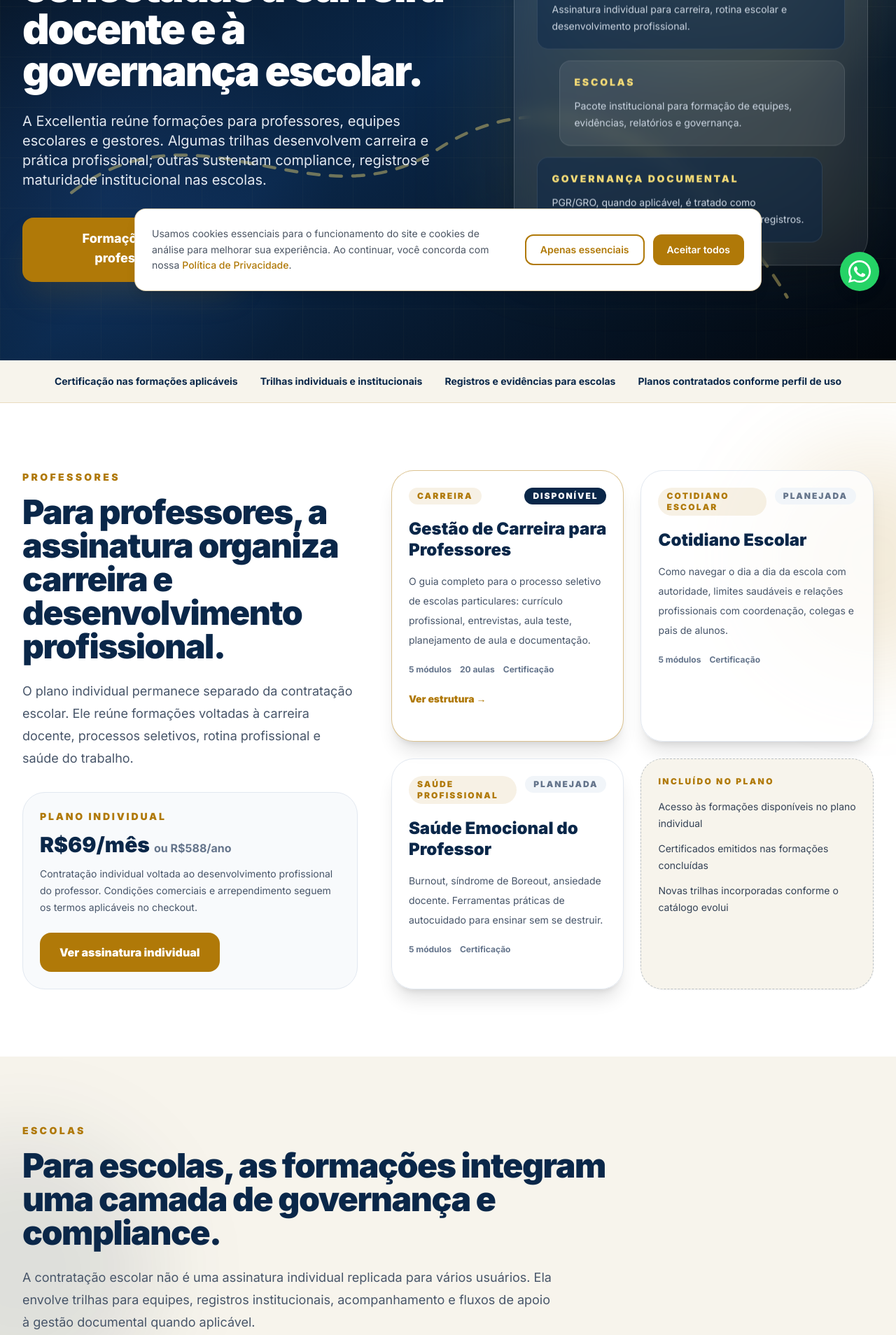
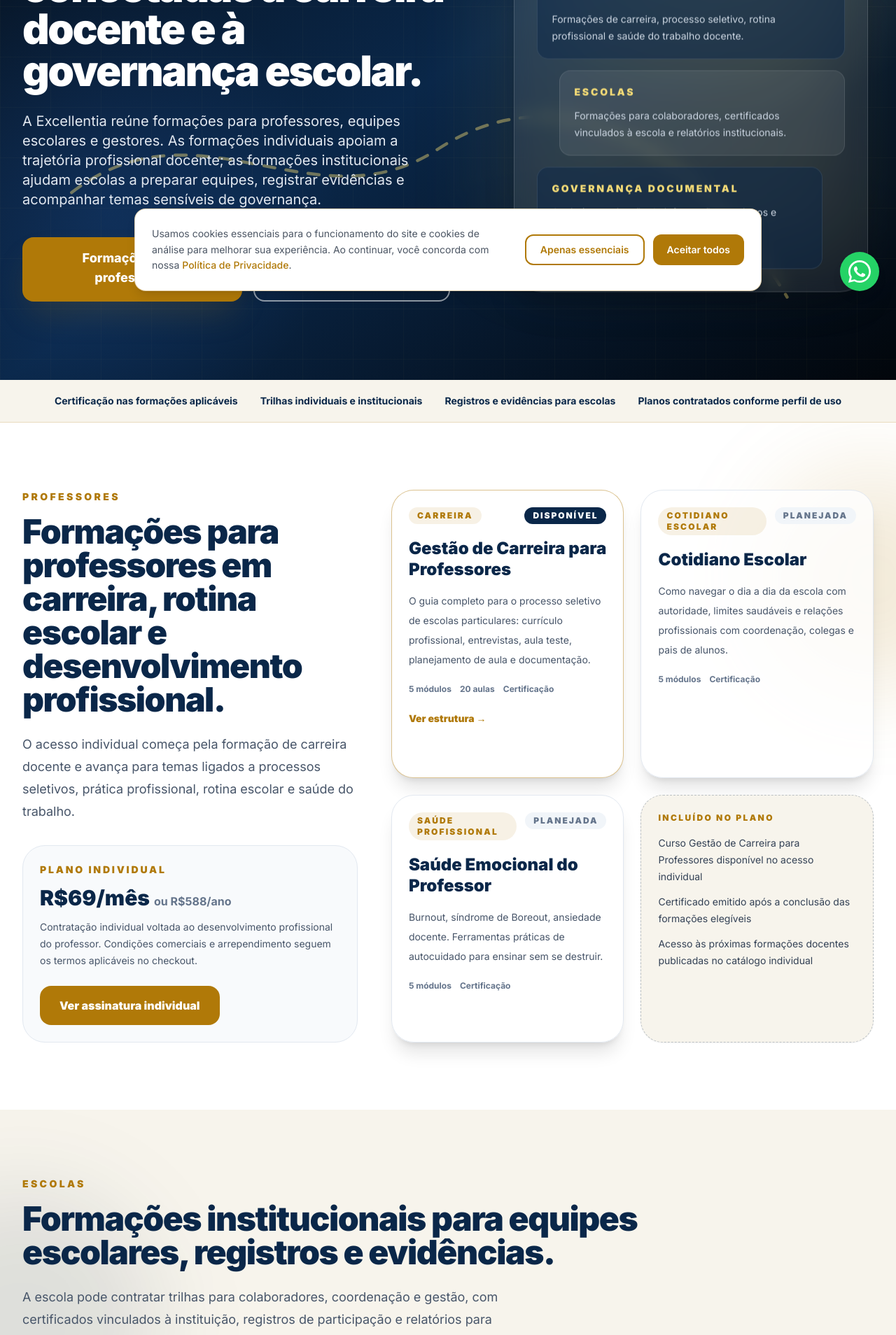
Before and after one commit to CACFLeite/excellentia-site, a Next.js app: page /cursos in a window 1280 px wide. Shown: the part 360-2268 px from the top of the page at 70% size. Built offline with nearby package versions, Linux system fonts and the light colour scheme; no server answers.

Commit message:
Make formations copy public-facing

```diff
--- a/src/app/(main)/cursos/page.tsx
+++ b/src/app/(main)/cursos/page.tsx
@@ -9,15 +9,15 @@
 };
 
 const professorPlanItems = [
-  'Acesso às formações disponíveis no plano individual',
-  'Certificados emitidos nas formações concluídas',
-  'Novas trilhas incorporadas conforme o catálogo evolui',
+  'Curso Gestão de Carreira para Professores disponível no acesso individual',
+  'Certificado emitido após a conclusão das formações elegíveis',
+  'Acesso às próximas formações docentes publicadas no catálogo individual',
 ];
 
 const schoolPlanItems = [
-  'Formações destinadas a colaboradores, coordenação e gestão escolar',
-  'Certificados, registros e relatórios vinculados à escola',
-  'Apoio a fluxos institucionais de governança, documentação e acompanhamento',
+  'Acesso para colaboradores indicados pela escola',
+  'Certificados e registros vinculados à instituição contratante',
+  'Relatórios e acompanhamento conforme o escopo contratado',
 ];
 
 const institutionalLayers = [
@@ -30,8 +30,8 @@
     text: 'Certificados, registros de participação e relatórios ajudam a escola a acompanhar lacunas sem depender de controles informais.',
   },
   {
-    title: 'Documentos e fluxos institucionais',
-    text: 'PGR/GRO não aparece como formação isolada: entra como documento e processo de gestão que pode ser apoiado por dados, registros e orientação operacional.',
+    title: 'PGR/GRO e gestão documental',
+    text: 'A escola pode reunir informações, responsáveis, registros e evidências para apoiar a elaboração, revisão e acompanhamento dos documentos institucionais aplicáveis.',
   },
 ];
 
@@ -101,7 +101,7 @@
               Trilhas formativas conectadas à carreira docente e à governança escolar.
             </h1>
             <p className="mt-7 max-w-2xl text-lg leading-8 text-slate-200 md:text-xl">
-              A Excellentia reúne formações para professores, equipes escolares e gestores. Algumas trilhas desenvolvem carreira e prática profissional; outras sustentam compliance, registros e maturidade institucional nas escolas.
+              A Excellentia reúne formações para professores, equipes escolares e gestores. As formações individuais apoiam a trajetória profissional docente; as formações institucionais ajudam escolas a preparar equipes, registrar evidências e acompanhar temas sensíveis de governança.
             </p>
             <div className="mt-10 flex flex-col gap-4 sm:flex-row">
               <Link href="#professores" className="rounded-2xl bg-gold px-8 py-4 text-center text-lg font-extrabold text-white shadow-2xl shadow-gold/20 transition hover:bg-yellow-600">
@@ -120,15 +120,15 @@
               <div className="mt-8 grid grid-cols-1 gap-4">
                 <div className="rounded-2xl border border-white/10 bg-navy/50 p-5">
                   <div className="text-sm font-black uppercase tracking-[0.2em] text-gold-light">Professores</div>
-                  <p className="mt-3 text-sm leading-6 text-slate-300">Assinatura individual para carreira, rotina escolar e desenvolvimento profissional.</p>
+                  <p className="mt-3 text-sm leading-6 text-slate-300">Formações de carreira, processo seletivo, rotina profissional e saúde do trabalho docente.</p>
                 </div>
                 <div className="ml-8 rounded-2xl border border-white/10 bg-white/[0.08] p-5">
                   <div className="text-sm font-black uppercase tracking-[0.2em] text-gold-light">Escolas</div>
-                  <p className="mt-3 text-sm leading-6 text-slate-300">Pacote institucional para formação de equipes, evidências, relatórios e governança.</p>
+                  <p className="mt-3 text-sm leading-6 text-slate-300">Formações para colaboradores, certificados vinculados à escola e relatórios institucionais.</p>
                 </div>
                 <div className="mr-8 rounded-2xl border border-white/10 bg-navy/50 p-5">
                   <div className="text-sm font-black uppercase tracking-[0.2em] text-gold-light">Governança documental</div>
-                  <p className="mt-3 text-sm leading-6 text-slate-300">PGR/GRO, quando aplicável, é tratado como documento e rotina institucional apoiada por registros.</p>
+                  <p className="mt-3 text-sm leading-6 text-slate-300">Apoio à organização de informações, registros e responsáveis para documentos institucionais aplicáveis.</p>
                 </div>
               </div>
             </div>
@@ -153,9 +153,9 @@
           <div className="grid grid-cols-1 gap-12 lg:grid-cols-[.82fr_1.18fr]">
             <div>
               <div className="mb-4 text-sm font-black uppercase tracking-[0.24em] text-gold">professores</div>
-              <h2 className="text-3xl font-black tracking-[-0.03em] text-navy md:text-5xl">Para professores, a assinatura organiza carreira e desenvolvimento profissional.</h2>
+              <h2 className="text-3xl font-black tracking-[-0.03em] text-navy md:text-5xl">Formações para professores em carreira, rotina escolar e desenvolvimento profissional.</h2>
               <p className="mt-6 text-lg leading-8 text-slate-600">
-                O plano individual permanece separado da contratação escolar. Ele reúne formações voltadas à carreira docente, processos seletivos, rotina profissional e saúde do trabalho.
+                O acesso individual começa pela formação de carreira docente e avança para temas ligados a processos seletivos, prática profissional, rotina escolar e saúde do trabalho.
               </p>
               <div className="mt-8 rounded-[2rem] border border-slate-200 bg-slate-50 p-6">
                 <div className="text-sm font-black uppercase tracking-[0.2em] text-gold">Plano individual</div>
@@ -189,9 +189,9 @@
         <div className="relative mx-auto max-w-7xl px-4 sm:px-6 lg:px-8">
           <div className="max-w-4xl">
             <div className="mb-4 text-sm font-black uppercase tracking-[0.24em] text-gold">escolas</div>
-            <h2 className="text-3xl font-black tracking-[-0.03em] text-navy md:text-5xl">Para escolas, as formações integram uma camada de governança e compliance.</h2>
+            <h2 className="text-3xl font-black tracking-[-0.03em] text-navy md:text-5xl">Formações institucionais para equipes escolares, registros e evidências.</h2>
             <p className="mt-6 max-w-3xl text-lg leading-8 text-slate-600">
-              A contratação escolar não é uma assinatura individual replicada para vários usuários. Ela envolve trilhas para equipes, registros institucionais, acompanhamento e fluxos de apoio à gestão documental quando aplicável.
+              A escola pode contratar trilhas para colaboradores, coordenação e gestão, com certificados vinculados à instituição, registros de participação e relatórios para acompanhamento interno.
             </p>
           </div>
 
@@ -215,9 +215,9 @@
             <div className="grid grid-cols-1 gap-8 lg:grid-cols-[1fr_.85fr] lg:items-center">
               <div>
                 <div className="mb-4 text-sm font-black uppercase tracking-[0.24em] text-gold">pacote escolar</div>
-                <h3 className="text-3xl font-black tracking-[-0.03em] text-navy">Preço e escopo dependem do porte, das trilhas e da camada de acompanhamento.</h3>
+                <h3 className="text-3xl font-black tracking-[-0.03em] text-navy">Pacote escolar sob proposta institucional.</h3>
                 <p className="mt-5 text-lg leading-8 text-slate-600">
-                  O pacote para escolas deve ser tratado em proposta própria, porque pode reunir formações, colaboradores, certificados, relatórios, canal de comunicação, documentos e acompanhamento institucional.
+                  A proposta escolar define número de acessos, formações incluídas, relatórios, certificados, canal de comunicação e eventuais fluxos de apoio documental.
                 </p>
               </div>
               <div className="rounded-[2rem] bg-[#f7f4ec] p-6">
```
